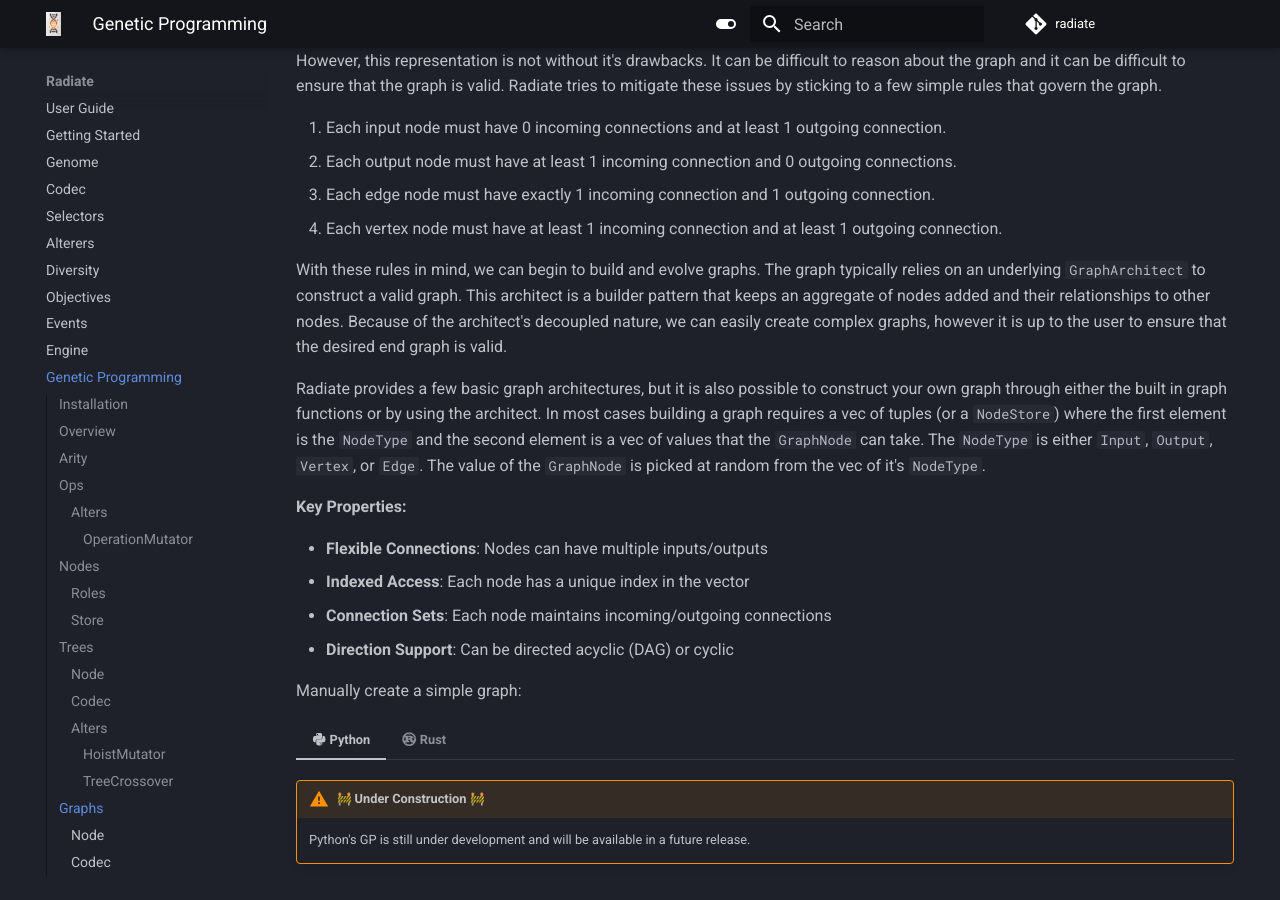
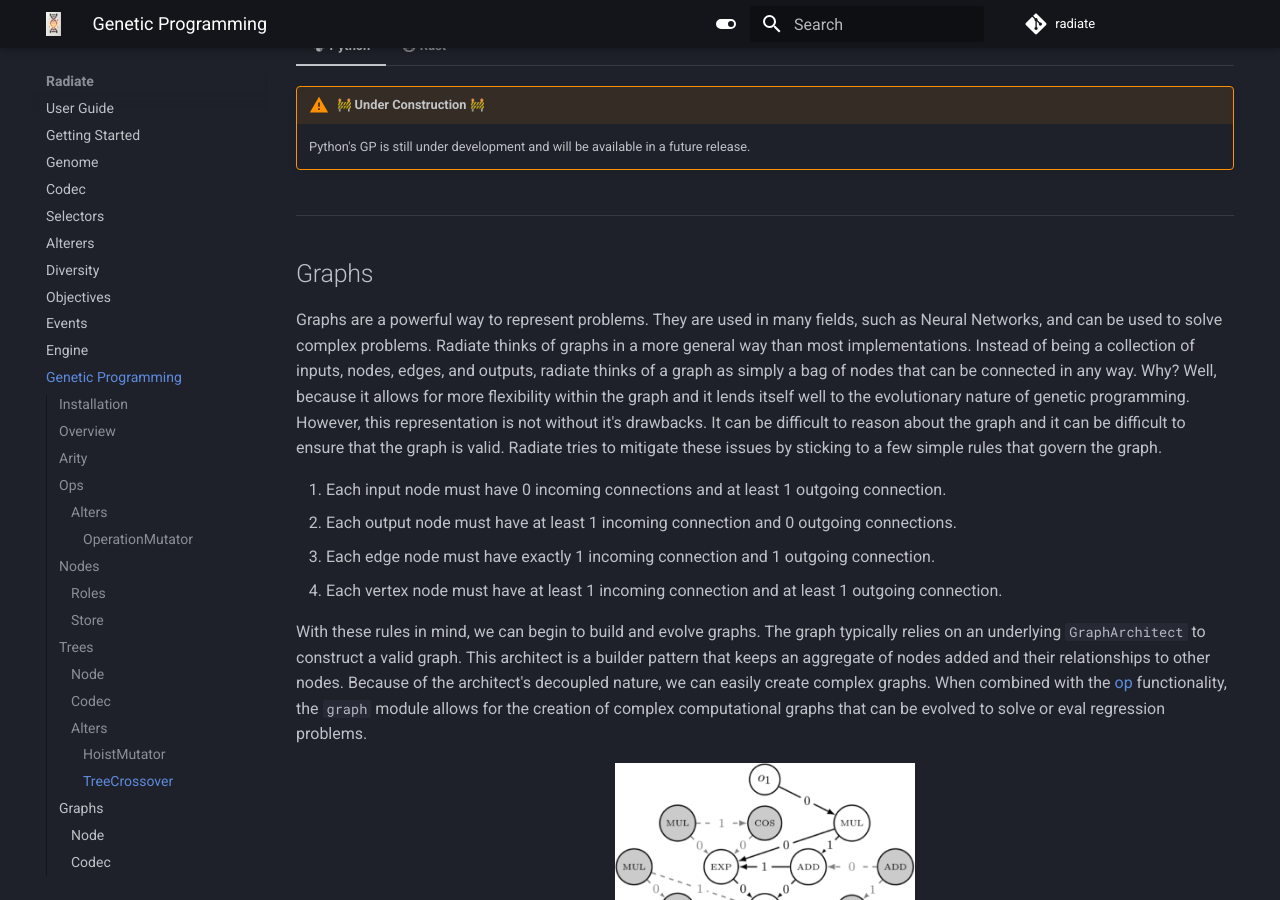
Before and after one commit to pkalivas/radiate, an MkDocs documentation site: the page built from docs/source/gp.md, in a window 1280 px wide and 900 px high, scrolled down 6754 px. Built offline with MkDocs 1.6.1 and Material for MkDocs 9.7.7, drawn with Linux system fonts in a browser that asks for light colours; emoji names are drawn with the system emoji font; comment, search, counter and statistics services are not loaded; some of the changed text lies outside the part shown.

Commit message:
Expands GP and Graph documentation
Elaborates on the functionality of genetic programming trees and graphs within the documentation.

Provides example code snippets for tree evaluation and adds visual representations for both trees and graphs to improve understanding.

````diff
--- a/docs/source/gp.md
+++ b/docs/source/gp.md
@@ -341,7 +341,11 @@
 
 ## Trees
 
-A `Tree<T>` represents a hierarchical structure where each node has exactly one parent (except the root) and zero or more children.
+A `tree` represents a hierarchical structure where each node has exactly one parent (except the root) and zero or more children. When combined with the [ops](#ops), it allows for the evolution of mathematical expressions, decision trees, and symbolic regression.
+
+<figure markdown="span">
+    ![op-tree](../assets/Genetic_Program_Tree.png){ width="300" }
+</figure>
 
 === ":fontawesome-brands-python: Python"
 
@@ -366,6 +370,35 @@
             .attach(TreeNode::new(3))
             .attach(TreeNode::new(4))
         .attach(TreeNode::new(3))));
+
+    // The tree can be evaluated with a function that takes a vector of inputs
+    // This creates a `Tree` that looks like:
+    //      +
+    //    /   \
+    //   *     +
+    //  / \   / \
+    // 2  3  2   x
+    //
+    // Where `x` is the first variable in the input.
+    // This can also be thought of (and is functionally equivalent) as:
+    //
+    // f(x) = (2 * 3) + (2 + x)
+    //
+    let root = TreeNode::new(Op::add())
+        .attach(
+            TreeNode::new(Op::mul())
+                .attach(TreeNode::new(Op::constant(2.0)))
+                .attach(TreeNode::new(Op::constant(3.0))),
+        )
+        .attach(
+            TreeNode::new(Op::add())
+                .attach(TreeNode::new(Op::constant(2.0)))
+                .attach(TreeNode::new(Op::var(0))),
+        );
+
+    // And the result of evaluating this tree with an input of `1` would be:
+    let result = root.eval(&vec![1_f32]);
+    assert_eq!(result, 9.0);
     ```
 
 **Key Properties:**
@@ -484,7 +517,11 @@
 3. Each edge node must have exactly 1 incoming connection and 1 outgoing connection.
 4. Each vertex node must have at least 1 incoming connection and at least 1 outgoing connection.
 
-With these rules in mind, we can begin to build and evolve graphs. The graph typically relies on an underlying `GraphArchitect` to construct a valid graph. This architect is a builder pattern that keeps an aggregate of nodes added and their relationships to other nodes. Because of the architect's decoupled nature, we can easily create complex graphs, however it is up to the user to ensure that the desired end graph is valid.
+With these rules in mind, we can begin to build and evolve graphs. The graph typically relies on an underlying `GraphArchitect` to construct a valid graph. This architect is a builder pattern that keeps an aggregate of nodes added and their relationships to other nodes. Because of the architect's decoupled nature, we can easily create complex graphs. When combined with the [op](#ops) functionality, the `graph` module allows for the creation of complex computational graphs that can be evolved to solve or eval regression problems.
+
+<figure markdown="span">
+    ![op-grpah](../assets/graph_gp.png){ width="300" }
+</figure>
 
 Radiate provides a few basic graph architectures, but it is also possible to construct your own graph through either the built in graph functions or by using the architect. In most cases building a graph requires a vec of tuples (or a `NodeStore`) where the first element is the `NodeType` and the second element is a vec of values that the `GraphNode` can take. The `NodeType` is either `Input`, `Output`, `Vertex`, or `Edge`. The value of the `GraphNode` is picked at random from the vec of it's `NodeType`.
 
````
